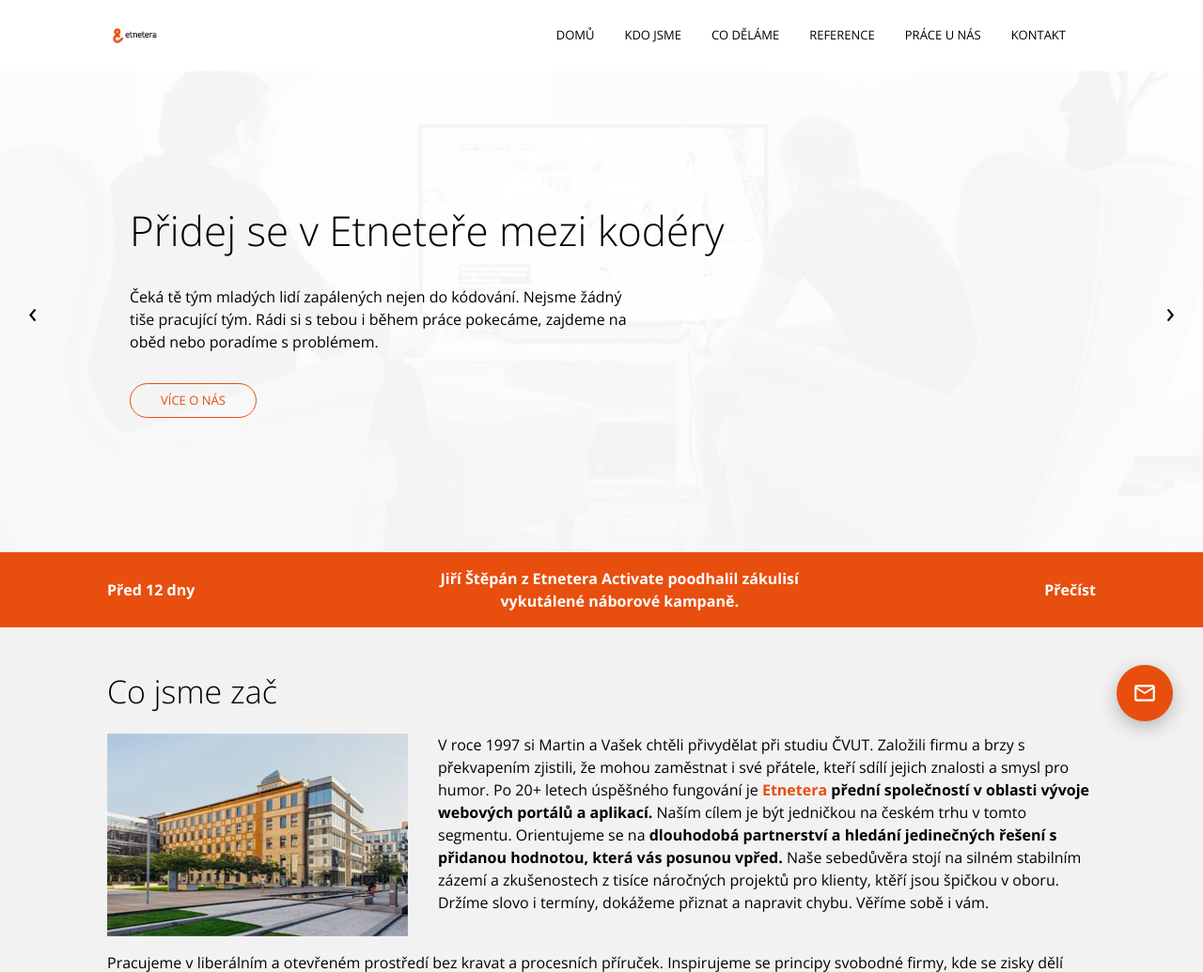
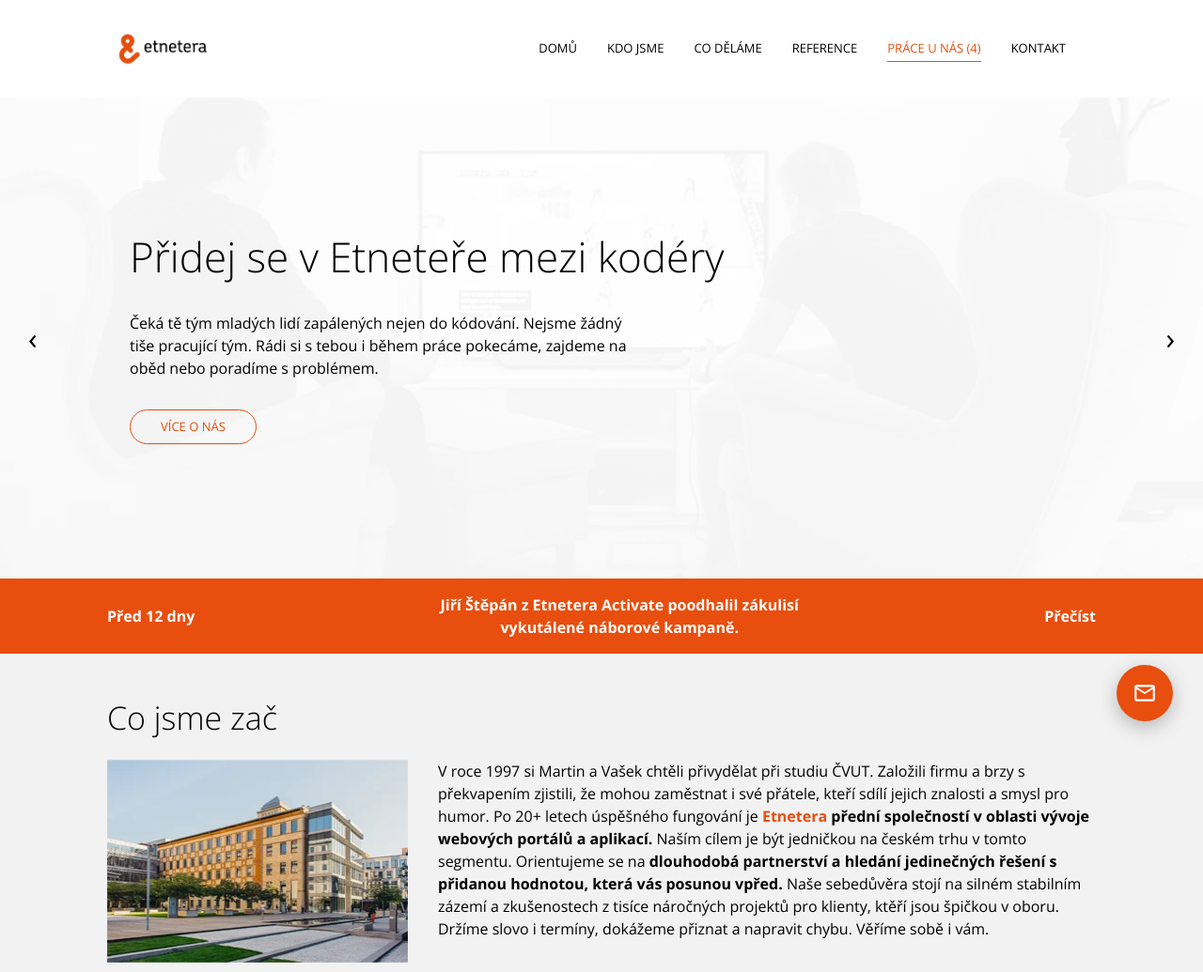
Before and after one commit to michaelptacek05/etn-stranka, a website built with Vite: page index.html in a window 1280 px wide. Shown: the top 1035 px of the page at 94% size. Built offline with nearby package versions, Linux system fonts and the light colour scheme.

Commit message:
final changes

```diff
--- a/index.html
+++ b/index.html
@@ -3,17 +3,26 @@
     <head>
         <meta charset="UTF-8" />
         <meta name="viewport" content="width=device-width, initial-scale=1.0" />
-        <link rel="preload" href="/fonts/OpenSans-Light.woff2" as="font" type="font/woff2" crossorigin>
+        <link
+            rel="preload"
+            href="/fonts/OpenSans-Light.woff2"
+            as="font"
+            type="font/woff2"
+            crossorigin
+        />
         <title>Etnetera</title>
-        <meta name="description" content="Etnetera vyvíjí a provozuje technologicky inovativní projekty v oblasti zakázkového vývoje softwaru." />
-        <link rel="canonical" href="" />
+        <meta
+            name="description"
+            content="Etnetera vyvíjí a provozuje technologicky inovativní projekty v oblasti zakázkového vývoje softwaru."
+        />
+        <link rel="canonical" href="https://michaelptacek05.github.io/etn-stranka/" />
         <meta name="robots" content="noindex, nofollow" />
 
         <meta property="og:type" content="website" />
         <meta property="og:title" content="" />
         <meta property="og:description" content="" />
-        <meta property="og:url" content="" />
-        <meta property="og:image" content="" />
+        <meta property="og:url" content="https://michaelptacek05.github.io/etn-stranka/" />
+        <meta property="og:image" content="https://michaelptacek05.github.io/etn-stranka/etnetera-barevne.webp" />
         <meta name="twitter:card" content="summary_large_image" />
     </head>
     <body>
@@ -53,7 +62,12 @@
                         <li><a href="#" class="nav__link">Co děláme</a></li>
                         <li><a href="#" class="nav__link">Reference</a></li>
                         <li>
-                            <a href="#" class="nav__link">Práce u nás</a>
+                            <a
+                                href="#"
+                                class="nav__link nav__link--active"
+                                aria-current="page"
+                                >Práce u nás (4)</a
+                            >
                         </li>
                         <li><a href="#" class="nav__link">Kontakt</a></li>
                     </ul>
@@ -66,13 +80,6 @@
                 aria-roledescription="carousel"
                 aria-label="Úvodní carousel"
             >
-                <div class="hero__track">
-                    <article
-                        class="hero__slide"
-                        role="group"
-                        aria-roledescription="slide"
-                        aria-label="1 z 3"
-                    >
                 <img
                     class="hero__bg"
                     src="/background.webp"
@@ -81,6 +88,15 @@
                     height="647"
                     fetchpriority="high"
                 />
+                <div class="hero__overlay"></div>
+
+                <div class="hero__track">
+                    <article
+                        class="hero__slide"
+                        role="group"
+                        aria-roledescription="slide"
+                        aria-label="1 z 3"
+                    >
                         <div class="hero__content container">
                             <h1>Přidej se v Etneteře mezi kodéry</h1>
                             <p>
@@ -102,13 +118,6 @@
                         aria-label="2 z 3"
                         inert
                     >
-                        <img
-                            class="hero__bg"
-                            src="/background.webp"
-                            alt=""
-                            width="1400"
-                            height="647"
-                        />
                         <div class="hero__content container">
                             <h1>Přidej se v Etneteře mezi kodéry</h1>
                             <p>
@@ -130,13 +139,6 @@
                         aria-label="3 z 3"
                         inert
                     >
-                        <img
-                            class="hero__bg"
-                            src="/background.webp"
-                            alt=""
-                            width="1400"
-                            height="647"
-                        />
                         <div class="hero__content container">
                             <h1>Přidej se v Etneteře mezi kodéry</h1>
                             <p>
@@ -152,6 +154,7 @@
                     </article>
                 </div>
 
+                <div class="hero__nav-group">
                     <button
                         type="button"
                         class="hero__nav hero__nav--prev"
@@ -166,6 +169,7 @@
                     >
                         ›
                     </button>
+                </div>
 
                 <p class="visually-hidden hero__status" role="status"></p>
             </section>
@@ -176,7 +180,9 @@
                         Jiří Štěpán z Etnetera Activate poodhalil zákulisí
                         vykutálené náborové kampaně.
                     </p>
-                    <a href="#" target="_blank" rel="noopener noreferrer">Přečíst</a>
+                    <a href="#" target="_blank" rel="noopener noreferrer"
+                        >Přečíst</a
+                    >
                 </article>
             </section>
             <section class="about">
@@ -283,8 +289,11 @@
                         </div>
 
                         <ul class="chart__legend">
-                        <li class="chart__legend-item chart__legend-item--low">
-                            <span class="chart__legend-dot"></span>bez fronty
+                            <li
+                                class="chart__legend-item chart__legend-item--low"
+                            >
+                                <span class="chart__legend-dot"></span>bez
+                                fronty
                             </li>
                             <li
                                 class="chart__legend-item chart__legend-item--medium"
@@ -292,9 +301,11 @@
                                 <span class="chart__legend-dot"></span>možnost
                                 fronty
                             </li>
-                        <li class="chart__legend-item chart__legend-item--high">
-                            <span class="chart__legend-dot"></span>pravděpodobné
-                            čekání ve frontě
+                            <li
+                                class="chart__legend-item chart__legend-item--high"
+                            >
+                                <span class="chart__legend-dot"></span
+                                >pravděpodobné čekání ve frontě
                             </li>
                         </ul>
                     </div>
--- a/src/styles/sections/_header.scss
+++ b/src/styles/sections/_header.scss
@@ -21,7 +21,7 @@
     }
 
     &__logo-img {
-        height: 1.75rem;
+        height: 3.5rem;
         width: auto;
     }
 
@@ -90,19 +90,36 @@
     }
 
     &__link {
+        position: relative;
         display: inline-block;
         padding-block: 0.25rem;
-        font-size: v.$font-size-h2;
+        font-size: 1.375rem;
         font-weight: 400;
 
         text-transform: uppercase;
         color: var(--c-text);
 
+        &::after {
+            content: "";
+            position: absolute;
+            left: 0;
+            bottom: 0;
+            width: 100%;
+            height: 1px;
+            background-color: var(--c-primary);
+            transform: scaleX(0);
+            transform-origin: left;
+            transition: transform 0.25s ease;
+        }
+
         &:hover,
-        &:focus-visible {
+        &:focus-visible,
+        &--active {
             color: var(--c-primary);
-            text-decoration: underline;
-            text-underline-offset: 0.3em;
+
+            &::after {
+                transform: scaleX(1);
+            }
         }
     }
 
--- a/src/styles/sections/_hero.scss
+++ b/src/styles/sections/_hero.scss
@@ -2,14 +2,20 @@
 
 .hero {
     position: relative;
-    height: 32rem;
     overflow: hidden;
+
+    @include v.mq(md) {
+        height: 32rem;
+    }
 }
 
 .hero__track {
     display: flex;
-    height: 100%;
     transition: transform 0.4s ease;
+
+    @include v.mq(md) {
+        height: 100%;
+    }
 }
 
 .hero__slide {
@@ -18,6 +24,11 @@
     display: flex;
     flex-direction: column;
     justify-content: center;
+    padding-block: 5rem 6rem;
+
+    @include v.mq(md) {
+        padding-block: 0;
+    }
 }
 
 .hero__bg {
@@ -29,8 +40,7 @@
     z-index: -2;
 }
 
-.hero__slide::before {
-    content: "";
+.hero__overlay {
     position: absolute;
     inset: 0;
     background-color: rgba(255, 255, 255, 0.75);
@@ -41,21 +51,31 @@
     display: flex;
     flex-direction: column;
     align-items: flex-start;
-    gap: 2rem;
+    gap: 1.25rem;
 
     .hero & {
-        padding-inline: 3rem;
+        @include v.mq(md) {
+            padding-inline: 3rem;
+        }
     }
 
     p{
         max-width: 60ch;
     }
+
+    @include v.mq(md) {
+        gap: 2rem;
+    }
+}
+
+.hero__nav-group {
+    display: contents;
 }
 
 .hero__nav {
     position: absolute;
-    top: 50%;
-    transform: translateY(-50%);
+    bottom: 1.5rem;
+    padding-block: 0.5rem;
     font-size: 2rem;
     line-height: 1;
     color: var(--c-text);
@@ -65,12 +85,26 @@
         color: var(--c-primary);
     }
 
+    @include v.mq(md) {
+        top: 50%;
+        bottom: auto;
+        transform: translateY(-50%);
+    }
+
     &--prev {
-        left: 1.5rem;
+        left: 0.5rem;
+
+        @include v.mq(md) {
+            left: 1.5rem;
+        }
     }
 
     &--next {
-        right: 1.5rem;
+        right: 0.5rem;
+
+        @include v.mq(md) {
+            right: 1.5rem;
+        }
     }
 }
 
--- a/tsconfig.json
+++ b/tsconfig.json
@@ -18,7 +18,8 @@
     "noUnusedLocals": true,
     "noUnusedParameters": true,
     "erasableSyntaxOnly": true,
-    "noFallthroughCasesInSwitch": true
+    "noFallthroughCasesInSwitch": true,
+    "strict": true
   },
   "include": ["src"]
 }
```
Lines whose indentation alone changed are shown as unchanged.
